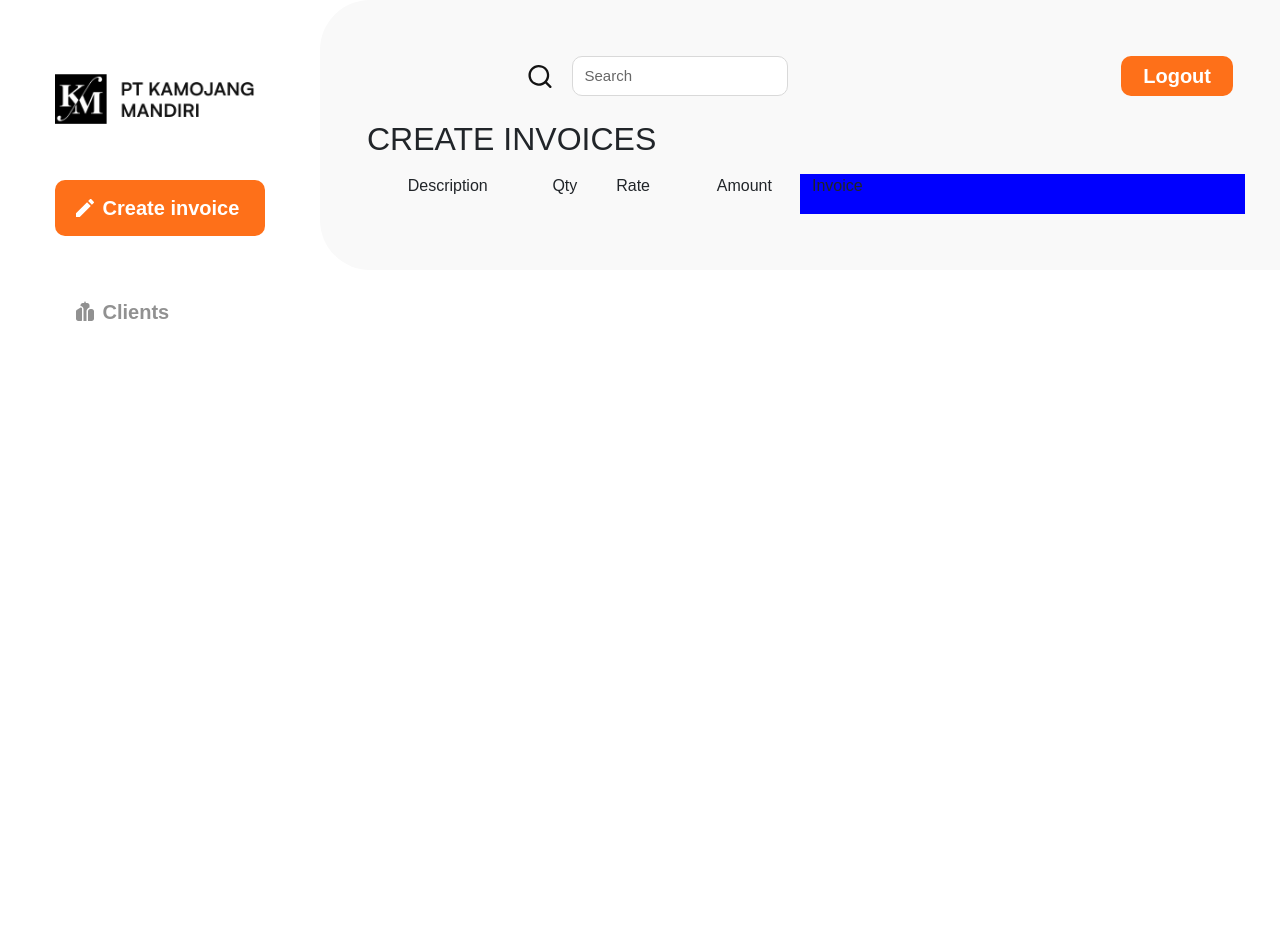
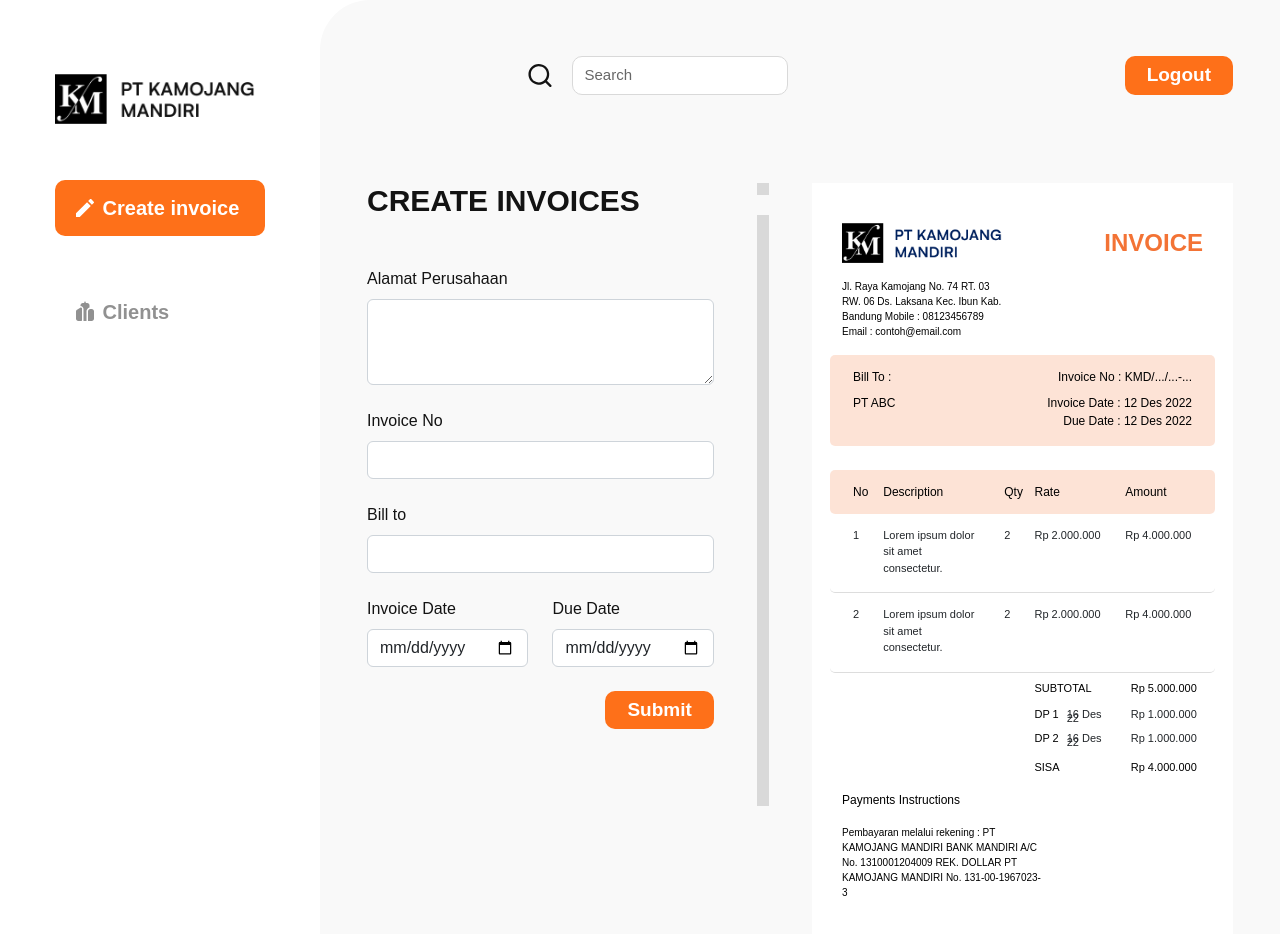
Before and after one commit to DimasNuryadin/Next-Invoice, a Next.js app: page /CreateInvoice2 in a window 1280 px wide. Shown: the top 934 px of the page. Before the commit the page ends 800 px from the top, so only its background shows below. Built offline with nearby package versions, Linux system fonts and the light colour scheme; a web font is replaced by a local one.

Commit message:
refactor client page

```diff
--- a/components/atoms/Button/index.tsx
+++ b/components/atoms/Button/index.tsx
@@ -1,7 +1,7 @@
 import Image from "next/image";
 
 interface TypeButton {
-  buttonType: 'btn-primary' | 'btn-secondary' | 'btn-tertiary' | 'btn-quarternary' | 'btn-inactive';
+  buttonType: 'btn-primary' | 'btn-secondary' | 'btn-tertiary' | 'btn-quaternary' | 'btn-inactive';
   label: string;
   icon?: 'pen' | 'people';
   active?: boolean;
--- a/components/organisms/Sidebar/index.tsx
+++ b/components/organisms/Sidebar/index.tsx
@@ -1,16 +1,44 @@
 import Image from 'next/image'
+import Link from 'next/link'
 import React from 'react'
 import Button from '../../atoms/Button'
 
-export default function Sidebar() {
+interface SidebarProps {
+  url: 'create-invoice' | 'clients';
+}
+
+export default function Sidebar(props: SidebarProps) {
+  const { url } = props;
+
+  if (url === 'create-invoice') {
+    return (
+      <div className='sidebar'>
+        <Image className='mb-2' src="/img/logo-2.png" width={200} height={50} alt="Logo Kamojang" />
+        <div className='mt-5'></div>
+        <Link href="/CreateInvoice1">
+          <Button buttonType="btn-primary" label="Create invoice" icon="pen" active />
+        </Link>
+        <br />
+        <div className='mt-4'></div>
+        <Link href="/Client">
+          <Button buttonType="btn-inactive" label="Clients" icon="people" />
+        </Link>
+      </div>
+    )
+  }
+
   return (
     <div className='sidebar'>
       <Image className='mb-2' src="/img/logo-2.png" width={200} height={50} alt="Logo Kamojang" />
       <div className='mt-5'></div>
-      <Button buttonType="btn-primary" label="Create invoice" icon="pen" active />
+      <Link href="/CreateInvoice1">
+        <Button buttonType="btn-inactive" label="Create invoice" icon="pen" />
+      </Link>
       <br />
       <div className='mt-4'></div>
-      <Button buttonType="btn-inactive" label="Clients" icon="people" />
+      <Link href="/Client">
+        <Button buttonType="btn-primary" label="Clients" icon="people" active />
+      </Link>
     </div>
   )
 }
--- a/pages/CreateInvoice2.tsx
+++ b/pages/CreateInvoice2.tsx
@@ -1,27 +1,159 @@
+import Image from 'next/image'
+import Link from 'next/link'
 import React from 'react'
+import Button from '../components/atoms/Button'
 import NavBar from '../components/molecules/NavBar'
 import Sidebar from '../components/organisms/Sidebar'
 
 export default function CreateInvoice2() {
   return (
     <div className='invoice-page'>
-      <Sidebar />
+      <Sidebar url="create-invoice" />
       <div className='dashboard'>
         <NavBar />
 
-        {/* Create Invoice */}
-        <h2 className='mt-4'>CREATE INVOICES</h2>
-        <div className='row mt-3 create-invoice'>
-          <div className='col'>
-            <div className='row text-center'>
-              <div className="col-5">Description</div>
-              <div className="col-1">Qty</div>
-              <div className="col-3">Rate</div>
-              <div className="col-3">Amount</div>
+        <div className='row mt-5 create-invoice'>
+          <div className='col-5'>
+            <h2 className='title-2'>CREATE INVOICES</h2>
+            <div className="mb-3 mt-5">
+              <label htmlFor="Alamat Perusahaan" className="form-label label">Alamat Perusahaan</label>
+              <textarea className="form-control" id="Alamat Perusahaan" rows={3}></textarea>
+              <br />
+              <label htmlFor="Invoice No" className="form-label label">Invoice No</label>
+              <input className="form-control" type="text" id="Invoice No" />
+              <br />
+              <label htmlFor="Bill to" className="form-label label">Bill to</label>
+              <input className="form-control" type="text" id="Bill to" />
+              <br />
+              <div className="row">
+                <div className="col">
+                  <label htmlFor="Invoice Date" className="form-label label">Invoice Date</label>
+                  <input className="form-control" type="date" id="Invoice Date" />
+                </div>
+                <div className="col">
+                  <label htmlFor="Due Date" className="form-label label">Due Date</label>
+                  <input className="form-control" type="date" id="Due Date" />
+                </div>
+              </div>
+              <div className='mt-4 text-end'>
+                <Link href="/CreateInvoice2">
+                  <Button buttonType="btn-primary" label="Submit" />
+                </Link>
+              </div>
             </div>
           </div>
-          <div className='col' style={{ backgroundColor: 'blue' }} >
-            <p>Invoice</p>
+
+          <div className="col-1 line-1">
+            <div></div>
+            <div></div>
+            <br />
+          </div>
+
+          {/* Invoice */}
+          <div className='col-6'>
+            <div className="invoice">
+              <div className="row">
+                <div className="col cek">
+                  <Image src="/img/logo-3.png" width={160} height={40} alt="Logo Kamojang" />
+                  <p className='mt-3 invoice-address'>
+                    Jl. Raya Kamojang No. 74 RT. 03 RW. 06
+                    Ds. Laksana Kec. Ibun Kab. Bandung
+                    Mobile : 08123456789
+                    Email : contoh@email.com
+                  </p>
+                </div>
+                <p className="col text-end invoice-title">
+                  INVOICE
+                </p>
+              </div>
+
+              <div className="row bill-information">
+                <div className="col">
+                  <p className='head-table'>Bill To :</p>
+                  <p className='bill'>PT ABC</p>
+                </div>
+                <div className="col text-end">
+                  <p className='head-table'>Invoice No : KMD/.../...-...</p>
+                  <p className='bill'>Invoice Date : 12 Des 2022</p>
+                  <p className='bill'>Due Date :  12 Des 2022</p>
+                </div>
+              </div>
+              <br />
+              <div className="row bill-information" style={{ height: '44px' }}>
+                <p className='col-1 head-table'>No</p>
+                <p className='col-4 head-table'>Description</p>
+                <p className='col-1 head-table'>Qty</p>
+                <p className='col-3 head-table'>Rate</p>
+                <p className='col-3 head-table'>Amount</p>
+              </div>
+
+              <div className="row name-invoice">
+                <p className='col-1 text-center'>1</p>
+                <p className='col-4'>Lorem ipsum dolor sit amet
+                  consectetur.</p>
+                <p className='col-1 text-center'>2</p>
+                <p className='col-3'>Rp 2.000.000</p>
+                <p className='col-3'>Rp 4.000.000</p>
+              </div>
+
+              <div className="row name-invoice">
+                <p className='col-1 text-center'>2</p>
+                <p className='col-4'>Lorem ipsum dolor sit amet
+                  consectetur.</p>
+                <p className='col-1 text-center'>2</p>
+                <p className='col-3'>Rp 2.000.000</p>
+                <p className='col-3'>Rp 4.000.000</p>
+              </div>
+
+              {/* Subtotal */}
+              <div className="row mt-2 subtotal">
+                <p className='col-5'></p>
+                <p className='col-1 text-center'></p>
+                <p className='col-3 head-table'>SUBTOTAL</p>
+                <p className='col-3 head-table'>Rp 5.000.000</p>
+              </div>
+
+              {/* DP */}
+              <div className="row dp">
+                <p className='col-5'></p>
+                <p className='col-1 text-center'></p>
+                <div className='col-3'>
+                  <p className='head-table' style={{ float: 'left', marginRight: 8 }}>DP 1 </p>
+                  <p>16 Des 22</p>
+                </div>
+                <p className='col-3'>Rp 1.000.000</p>
+              </div>
+              <div className="row dp">
+                <p className='col-5'></p>
+                <p className='col-1 text-center'></p>
+                <div className='col-3'>
+                  <p className='head-table' style={{ float: 'left', marginRight: 8 }}>DP 2 </p>
+                  <p>16 Des 22</p>
+                </div>
+                <p className='col-3'>Rp 1.000.000</p>
+              </div>
+
+              {/* Sisa */}
+              <div className="row subtotal">
+                <p className='col-5'></p>
+                <p className='col-1 text-center'></p>
+                <p className='col-3 head-table'>SISA</p>
+                <p className='col-3 head-table'>Rp 4.000.000</p>
+              </div>
+
+              {/* Payment Instruction */}
+              <div className="payment-isntructions">
+                <p className='head-table'>Payments Instructions</p>
+                <p className='invoice-address'>
+                  Pembayaran melalui rekening :
+
+                  PT KAMOJANG MANDIRI
+                  BANK MANDIRI
+                  A/C No. 1310001204009
+                  REK. DOLLAR PT KAMOJANG MANDIRI
+                  No. 131-00-1967023-3</p>
+              </div>
+            </div>
           </div>
         </div>
       </div>
--- a/pages/_app.tsx
+++ b/pages/_app.tsx
@@ -1,8 +1,9 @@
+import type { AppProps } from 'next/app'
+import Head from 'next/head'
 import '../styles/utilities.css'
 import '../styles/login.css'
 import '../styles/invoice.css'
-import type { AppProps } from 'next/app'
-import Head from 'next/head'
+import '../styles/client.css'
 
 export default function App({ Component, pageProps }: AppProps) {
   return (
--- /dev/null
+++ b/styles/client.css
@@ -0,0 +1,22 @@
+.client {
+  padding-top: 40px;
+}
+
+.client table {
+  width: 100%;
+}
+
+.client tr {
+  border-bottom: 1px solid #919191;
+  height: 100px;
+}
+
+.client .cta-button {
+  float: right;
+  display: flex;
+  margin-top: 20px;
+}
+
+.client .cta-button div {
+  margin: 0px 3px;
+}
--- a/styles/invoice.css
+++ b/styles/invoice.css
@@ -53,20 +53,8 @@
   /* Firefox */
 }
 
-.create-invoice {}
-
-.box-1 {
-  background-color: #D9D9D9;
-  width: 12px;
-  height: 12px;
-  margin: auto;
-}
-
-.box-2 {
-  background-color: #D9D9D9;
-  width: 12px;
-  height: 591px;
-  margin: auto;
+.create-invoice {
+  padding-top: 40px;
 }
 
 /* PDF Invoice */
@@ -94,7 +82,7 @@
   padding: 13px 11px 8px 11px;
 }
 
-.head-tabel {
+.head-table {
   color: #000;
   font-weight: 500;
   font-size: 12px;
--- a/styles/utilities.css
+++ b/styles/utilities.css
@@ -18,7 +18,7 @@
   color: #fff;
   border-radius: 10px;
   font-weight: 700;
-  font-size: 20px;
+  font-size: 19px;
 }
 
 .btn-primary {
@@ -43,3 +43,41 @@
   background-color: #f3353500;
   color: #919191;
 }
+
+/* Label */
+.label {
+  color: #131313;
+  font-size: 16px;
+  font-weight: 500;
+}
+
+.label-child {
+  color: #919191;
+  font-size: 13px;
+  font-weight: 500;
+  line-height: 5px;
+}
+
+/* Line Vertical */
+.line-1 div:nth-child(1) {
+  background-color: #D9D9D9;
+  width: 12px;
+  height: 12px;
+  margin: auto;
+  margin-bottom: 20px;
+}
+
+.line-1 div:nth-child(2) {
+  background-color: #D9D9D9;
+  width: 12px;
+  height: 591px;
+  margin: auto;
+}
+
+.line-2 div:nth-child(1) {
+  background-color: #D9D9D9;
+  width: 12px;
+  height: 591px;
+  margin: auto;
+  border-radius: 5px;
+}
```
Also changed, not shown: pages/Client.tsx (added, +54 -0 lines), pages/Clients.tsx (deleted, +0 -7 lines), pages/CreateInvoice1.tsx (+26 -27 lines).
